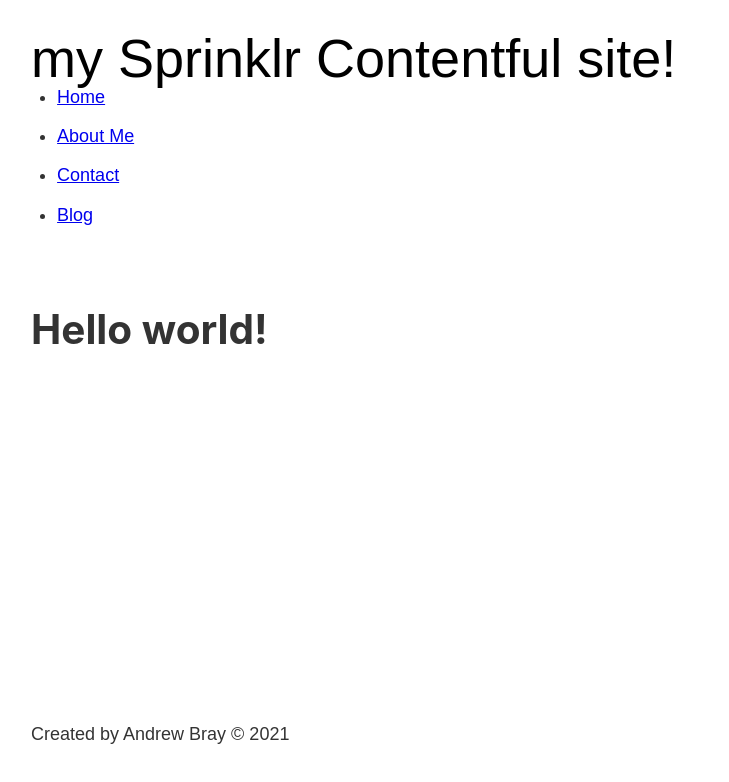
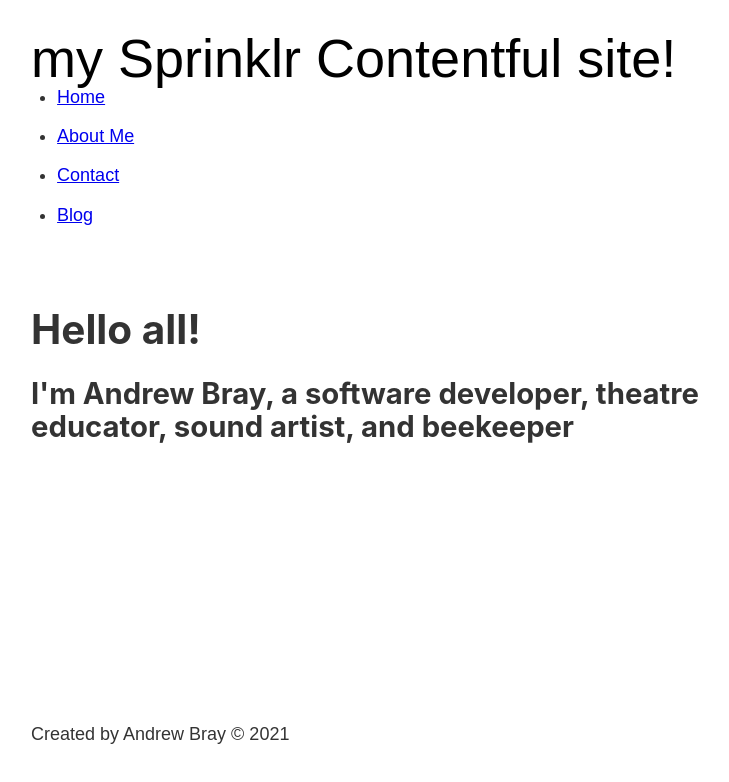
Before and after one commit to Andrew-Bray/gatsby-contentful-tutorial, a Gatsby site: page / in a window 1280 px wide. Shown: the whole page, without its empty margins (261-990 px from the left). Built offline with nearby package versions, Linux system fonts and the light colour scheme; Gatsby itself is replaced by a stand-in of ours.

Commit message:
adjusting the index

```diff
--- a/package.json
+++ b/package.json
@@ -6,7 +6,7 @@
   "license": "0BSD",
   "scripts": {
     "build": "gatsby build",
-    "develop playground": "env-cmd --file .env.development --fallback gatsby develop",
+    "develop playground": "env-cmd --file .env --fallback gatsby develop",
     "develop": "gatsby develop",
     "format": "prettier --write \"**/*.{js,jsx,ts,tsx,json,md}\"",
     "start": "npm run develop",
--- a/src/pages/index.js
+++ b/src/pages/index.js
@@ -6,7 +6,8 @@
   return (
     <Layout>
       <Head title="Home"/>
-      <h1>Hello world!</h1>
+      <h1>Hello all!</h1>
+      <h2>I'm Andrew Bray, a software developer, theatre educator, sound artist, and beekeeper</h2>
     </Layout>
     )
 }
```
